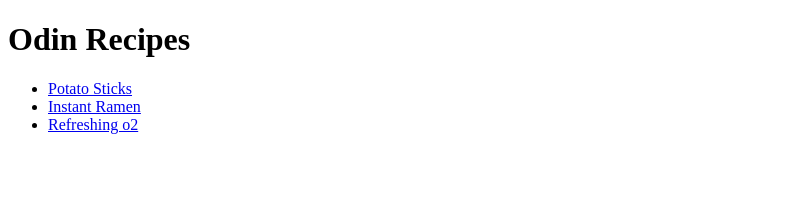
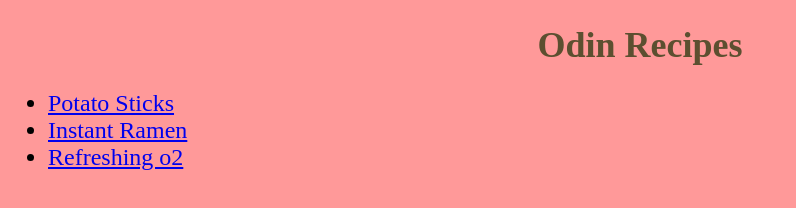
Before and after one commit to Kavell-I/odin-recipes, a plain HTML site: page index.html in a window 1280 px wide. Shown: the whole page, without its empty margins (0-796 px from the left). Drawn offline with Linux system fonts and the light colour scheme.

Commit message:
creating css file for previous exercise

```diff
--- a/index.html
+++ b/index.html
@@ -3,15 +3,16 @@
 <head>
     <meta charset="UTF-8">
     <title>Recipes</title>
+    <link rel="stylesheet" href="style.css">
 </head>
-<body>
-    <h1>Odin Recipes</h1>
+<body style="background-color: rgb(255, 153, 153);">
+    <h1 id="recipes">Odin Recipes</h1>
     <ul>
-   <li> <a href="./recipes/potato-sticks.html">Potato Sticks</a></li>
+   <li class="link"><a href="./recipes/potato-sticks.html">Potato Sticks</a></li>
 
-    <li><a href="./recipes/instant-ramen.html">Instant Ramen</a></li>
+    <li class="link"><a href="./recipes/instant-ramen.html">Instant Ramen</a></li>
 
-    <li><a href="./recipes/air.html">Refreshing o2</a></li>
+    <li class="link"><a href="./recipes/air.html">Refreshing o2</a></li>
     </ul>
 </body>
 </html>
--- /dev/null
+++ b/style.css
@@ -0,0 +1,10 @@
+#recipes {
+    color: rgb(92, 79, 48);
+    text-align: center;
+    font-size: 36px;
+}
+
+.link {
+    font-size: 24px;
+
+}
```
